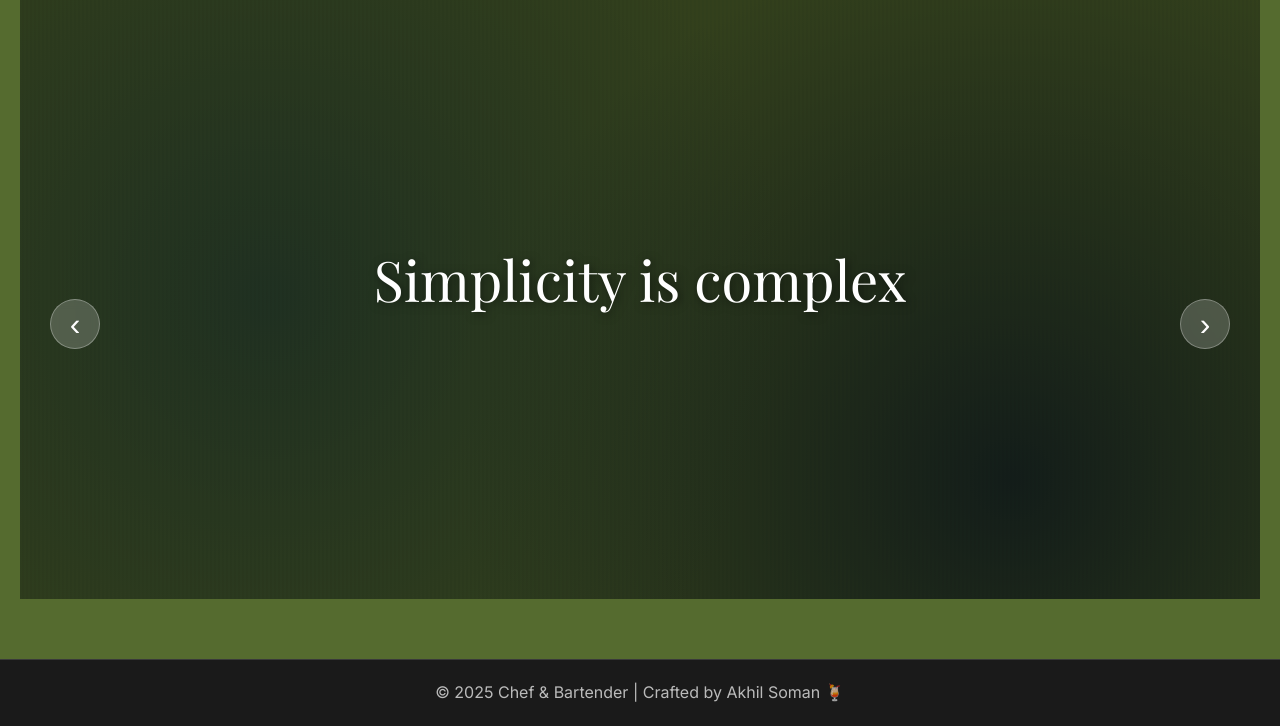
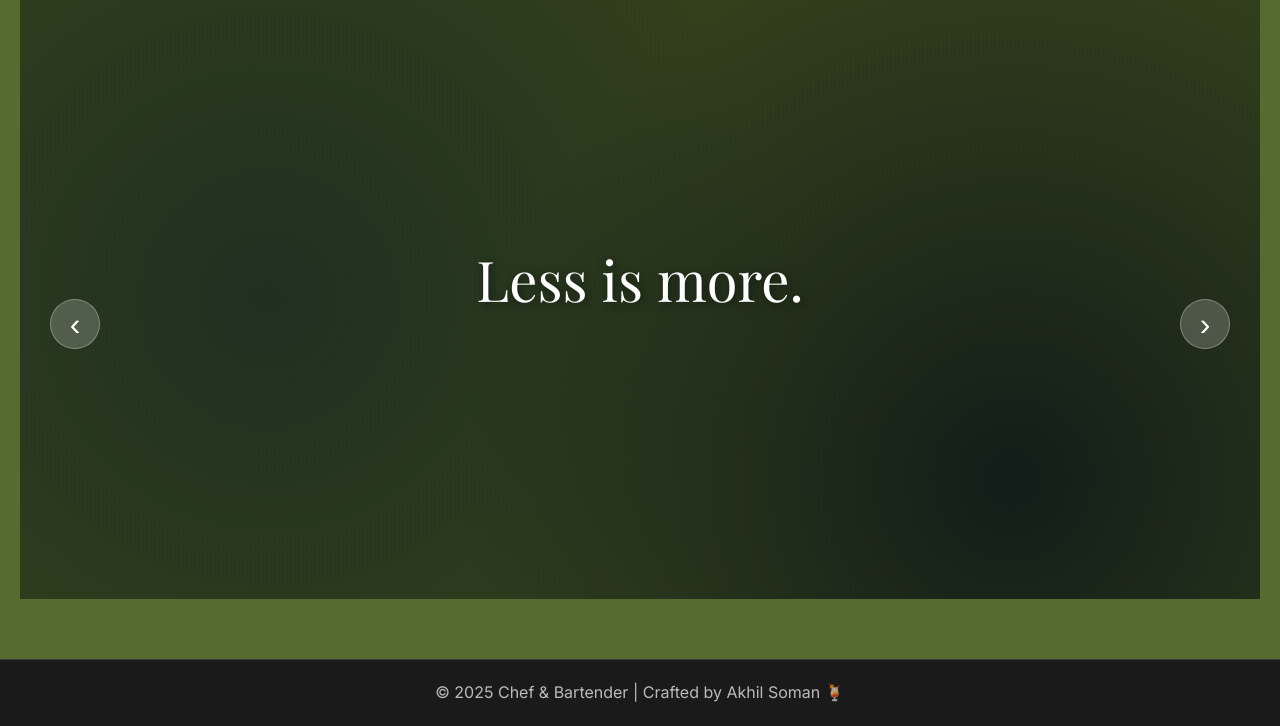
Before and after one commit to akiuser10/Chef-Bartender, a Flask app: page / in a window 1280 px wide. Shown: the part 166-892 px from the top of the page. Run offline with Flask 3, Linux system fonts and the light colour scheme; data that the repository does not hold is empty.

Commit message:
Implement carousel with 6 slides and different dark shade backgrounds

```diff
--- a/static/style.css
+++ b/static/style.css
@@ -363,13 +363,26 @@ canvas {
     height: 100%;
 }
 
+/* Hero Slide Container */
+.hero-slide {
+    position: absolute;
+    top: 0;
+    left: 0;
+    width: 100%;
+    height: 100%;
+    opacity: 0;
+    transition: opacity 0.8s ease-in-out;
+    z-index: 0;
+}
+
+.hero-slide.active {
+    opacity: 1;
+    z-index: 1;
+}
+
 .hero-image {
     width: 100%;
     height: 100%;
-    background: linear-gradient(135deg, #1a3a2a 0%, #2d4a3a 50%, #1a2a2a 100%);
-    background-image:
-        radial-gradient(circle at 20% 50%, rgba(45, 74, 58, 0.8) 0%, transparent 50%),
-        radial-gradient(circle at 80% 80%, rgba(26, 42, 42, 0.9) 0%, transparent 50%);
     position: relative;
 }
 
@@ -391,6 +404,49 @@ canvas {
     pointer-events: none;
 }
 
+/* Different dark shade backgrounds for each slide */
+.slide-0 {
+    background: linear-gradient(135deg, #1a3a2a 0%, #2d4a3a 50%, #1a2a2a 100%);
+    background-image:
+        radial-gradient(circle at 20% 50%, rgba(45, 74, 58, 0.8) 0%, transparent 50%),
+        radial-gradient(circle at 80% 80%, rgba(26, 42, 42, 0.9) 0%, transparent 50%);
+}
+
+.slide-1 {
+    background: linear-gradient(135deg, #1a2a2a 0%, #2a3a2a 50%, #1a1a1a 100%);
+    background-image:
+        radial-gradient(circle at 30% 40%, rgba(42, 58, 42, 0.8) 0%, transparent 50%),
+        radial-gradient(circle at 70% 70%, rgba(26, 26, 26, 0.9) 0%, transparent 50%);
+}
+
+.slide-2 {
+    background: linear-gradient(135deg, #2a2a1a 0%, #3a3a2a 50%, #1a1a1a 100%);
+    background-image:
+        radial-gradient(circle at 25% 60%, rgba(58, 58, 42, 0.8) 0%, transparent 50%),
+        radial-gradient(circle at 75% 50%, rgba(26, 26, 26, 0.9) 0%, transparent 50%);
+}
+
+.slide-3 {
+    background: linear-gradient(135deg, #1a1a2a 0%, #2a2a3a 50%, #1a1a1a 100%);
+    background-image:
+        radial-gradient(circle at 40% 50%, rgba(42, 42, 58, 0.8) 0%, transparent 50%),
+        radial-gradient(circle at 60% 80%, rgba(26, 26, 26, 0.9) 0%, transparent 50%);
+}
+
+.slide-4 {
+    background: linear-gradient(135deg, #2a1a1a 0%, #3a2a2a 50%, #1a1a1a 100%);
+    background-image:
+        radial-gradient(circle at 35% 45%, rgba(58, 42, 42, 0.8) 0%, transparent 50%),
+        radial-gradient(circle at 65% 75%, rgba(26, 26, 26, 0.9) 0%, transparent 50%);
+}
+
+.slide-5 {
+    background: linear-gradient(135deg, #1a2a1a 0%, #2a3a2a 50%, #1a1a1a 100%);
+    background-image:
+        radial-gradient(circle at 20% 70%, rgba(42, 58, 42, 0.8) 0%, transparent 50%),
+        radial-gradient(circle at 80% 40%, rgba(26, 26, 26, 0.9) 0%, transparent 50%);
+}
+
 .hero-overlay {
     position: absolute;
     top: 0;
@@ -411,6 +467,12 @@ canvas {
     z-index: 2;
     width: 90%;
     max-width: 800px;
+    opacity: 0;
+    transition: opacity 0.6s ease-in-out 0.2s;
+}
+
+.hero-slide.active .hero-content {
+    opacity: 1;
 }
 
 .image-caption {
@@ -431,7 +493,14 @@ canvas {
     margin: 0 0 40px 0;
     line-height: 1.2;
     text-shadow: 2px 2px 10px rgba(0, 0, 0, 0.5);
-    animation: fadeInUp 1.2s ease-out 0.5s both;
+    opacity: 0;
+    transform: translateY(20px);
+    transition: opacity 0.6s ease-in-out 0.3s, transform 0.6s ease-in-out 0.3s;
+}
+
+.hero-slide.active .hero-title {
+    opacity: 1;
+    transform: translateY(0);
 }
 
 .watch-video-btn {
@@ -469,7 +538,7 @@ canvas {
     border-radius: 50%;
     font-size: 2rem;
     cursor: pointer;
-    z-index: 3;
+    z-index: 10;
     display: flex;
     align-items: center;
     justify-content: center;
--- a/templates/index.html
+++ b/templates/index.html
@@ -2,17 +2,94 @@
 {% block page_panel %}
 <div class="hero-section">
     <div class="hero-image-container">
-        <div class="hero-image"></div>
-        <div class="hero-overlay"></div>
+        <!-- Carousel Slides -->
+        <div class="hero-slide active" data-slide="0">
+            <div class="hero-image slide-0"></div>
+            <div class="hero-overlay"></div>
+            <div class="hero-content">
+                <h1 class="hero-title">Less is more.</h1>
+            </div>
+        </div>
+        <div class="hero-slide" data-slide="1">
+            <div class="hero-image slide-1"></div>
+            <div class="hero-overlay"></div>
+            <div class="hero-content">
+                <h1 class="hero-title">Clarity takes courage.</h1>
+            </div>
+        </div>
+        <div class="hero-slide" data-slide="2">
+            <div class="hero-image slide-2"></div>
+            <div class="hero-overlay"></div>
+            <div class="hero-content">
+                <h1 class="hero-title">Complexity hides; simplicity reveals.</h1>
+            </div>
+        </div>
+        <div class="hero-slide" data-slide="3">
+            <div class="hero-image slide-3"></div>
+            <div class="hero-overlay"></div>
+            <div class="hero-content">
+                <h1 class="hero-title">Minimal is intentional.</h1>
+            </div>
+        </div>
+        <div class="hero-slide" data-slide="4">
+            <div class="hero-image slide-4"></div>
+            <div class="hero-overlay"></div>
+            <div class="hero-content">
+                <h1 class="hero-title">Order creates freedom.</h1>
+            </div>
+        </div>
+        <div class="hero-slide" data-slide="5">
+            <div class="hero-image slide-5"></div>
+            <div class="hero-overlay"></div>
+            <div class="hero-content">
+                <h1 class="hero-title">Focus is a form of power.</h1>
+            </div>
+        </div>
 
         <!-- Carousel Navigation -->
-        <button class="carousel-nav carousel-prev" aria-label="Previous">‹</button>
-        <button class="carousel-nav carousel-next" aria-label="Next">›</button>
-
-        <!-- Hero Content -->
-        <div class="hero-content">
-            <h1 class="hero-title">Simplicity is complex</h1>
-        </div>
+        <button class="carousel-nav carousel-prev" aria-label="Previous" id="heroPrevBtn">‹</button>
+        <button class="carousel-nav carousel-next" aria-label="Next" id="heroNextBtn">›</button>
     </div>
 </div>
+
+<script>
+document.addEventListener('DOMContentLoaded', function() {
+    const slides = document.querySelectorAll('.hero-slide');
+    const prevBtn = document.getElementById('heroPrevBtn');
+    const nextBtn = document.getElementById('heroNextBtn');
+    let currentSlide = 0;
+
+    function showSlide(index) {
+        // Remove active class from all slides
+        slides.forEach(slide => slide.classList.remove('active'));
+
+        // Add active class to current slide
+        if (slides[index]) {
+            slides[index].classList.add('active');
+        }
+    }
+
+    function nextSlide() {
+        currentSlide = (currentSlide + 1) % slides.length;
+        showSlide(currentSlide);
+    }
+
+    function prevSlide() {
+        currentSlide = (currentSlide - 1 + slides.length) % slides.length;
+        showSlide(currentSlide);
+    }
+
+    // Event listeners
+    if (nextBtn) {
+        nextBtn.addEventListener('click', nextSlide);
+    }
+
+    if (prevBtn) {
+        prevBtn.addEventListener('click', prevSlide);
+    }
+
+    // Optional: Auto-advance slides every 5 seconds
+    // setInterval(nextSlide, 5000);
+});
+</script>
 {% endblock %}
```
